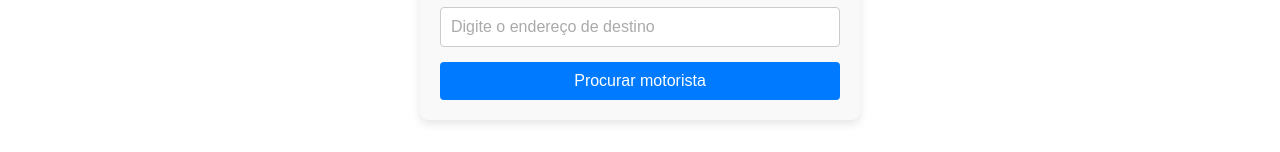
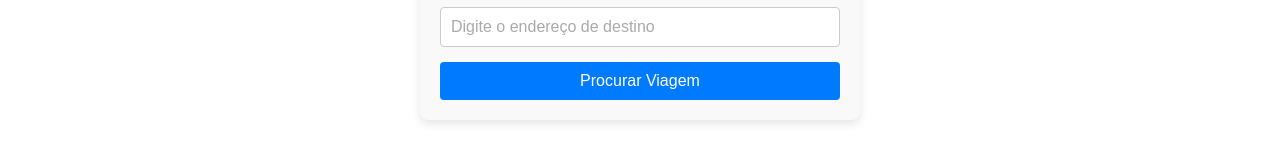
Before and after one commit to vinicarlosss/Desafio_tecnico_full_stack, a React (Create React App) app in the folder app/: page / in a window 1280 px wide. Shown: the part 533-685 px from the top of the page. Built offline with nearby package versions, Linux system fonts and the light colour scheme; no server answers.

Commit message:
alterar texto de botão

```diff
--- a/app/src/Ui/Components/TravelRequestForm/TravelRequestForm.component.tsx
+++ b/app/src/Ui/Components/TravelRequestForm/TravelRequestForm.component.tsx
@@ -91,7 +91,7 @@ export function TravelRequestForm({
           </div>
           {loading ? (<img className="travelRequestForm--loading" src={loadingGif} alt="gif para representar carregamento da requisição"/>) : (
             <button type="submit" className="travelRequestForm--form_button">
-              Procurar motorista
+              Procurar Viagem
             </button>
           )}
         </form>
```
